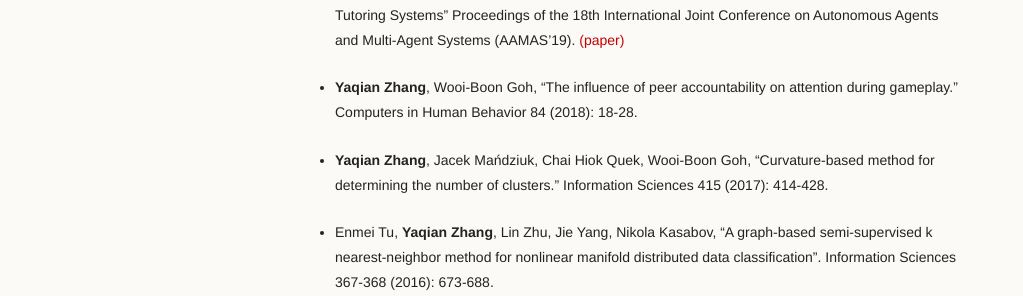
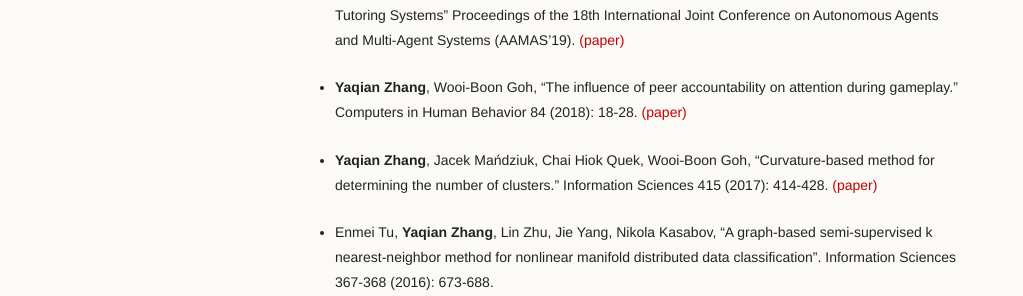
Before and after one commit to YaqianZhang/yaqianzhang.github.io, a Jekyll site: the page built from index.md, in a window 1280 px wide and 1148 px high. Shown: the part 683-979 px from the top of the window, without its empty margins (0-1023 px from the left). Built offline with Jekyll 4.4.1, drawn with Linux system fonts in a browser that asks for light colours.

Commit message:
Update index.md

```diff
--- a/index.md
+++ b/index.md
@@ -26,11 +26,11 @@ I'm a fourth-year Ph.D. candidate in [Nanyang Technological University (NTU)](ht
 Email: yzhang117@e.ntu.edu.sg
 
 ## Publications
-* **Yaqian Zhang**, Wooi-Boon Goh, "Bootstrapped Policy Gradient for Difficulty Adaptation in Intelligent Tutoring Systems" Proceedings of the 18th International Joint Conference on Autonomous Agents and Multi-Agent Systems (AAMAS'19). [(paper)](papers/17_YaqianZhang_Curvature_Cluster_InformationScience.pdf)
+* **Yaqian Zhang**, Wooi-Boon Goh, "Bootstrapped Policy Gradient for Difficulty Adaptation in Intelligent Tutoring Systems" Proceedings of the 18th International Joint Conference on Autonomous Agents and Multi-Agent Systems (AAMAS'19). [(paper)](papers/19_YaqianZhang_BootstrappedPolicyGradient_aamas.pdf)
 
-* **Yaqian Zhang**, Wooi-Boon Goh, "The influence of peer accountability on attention during gameplay." Computers in Human Behavior 84 (2018): 18-28.
+* **Yaqian Zhang**, Wooi-Boon Goh, "The influence of peer accountability on attention during gameplay." Computers in Human Behavior 84 (2018): 18-28. [(paper)](papers/18_YaqianZhang_PeerAccountability_CHB.pdf)
 
-* **Yaqian Zhang**, Jacek Mańdziuk, Chai Hiok Quek, Wooi-Boon Goh, "Curvature-based method for determining the number of clusters." Information Sciences 415 (2017): 414-428.
+* **Yaqian Zhang**, Jacek Mańdziuk, Chai Hiok Quek, Wooi-Boon Goh, "Curvature-based method for determining the number of clusters." Information Sciences 415 (2017): 414-428. [(paper)](papers/17_YaqianZhang_Curvature_Cluster_InformationScience.pdf)
 
 * Enmei Tu, **Yaqian Zhang**, Lin Zhu, Jie Yang, Nikola Kasabov, "A graph-based semi-supervised k nearest-neighbor method for nonlinear manifold distributed data classification". Information Sciences 367-368 (2016): 673-688.
 
```
